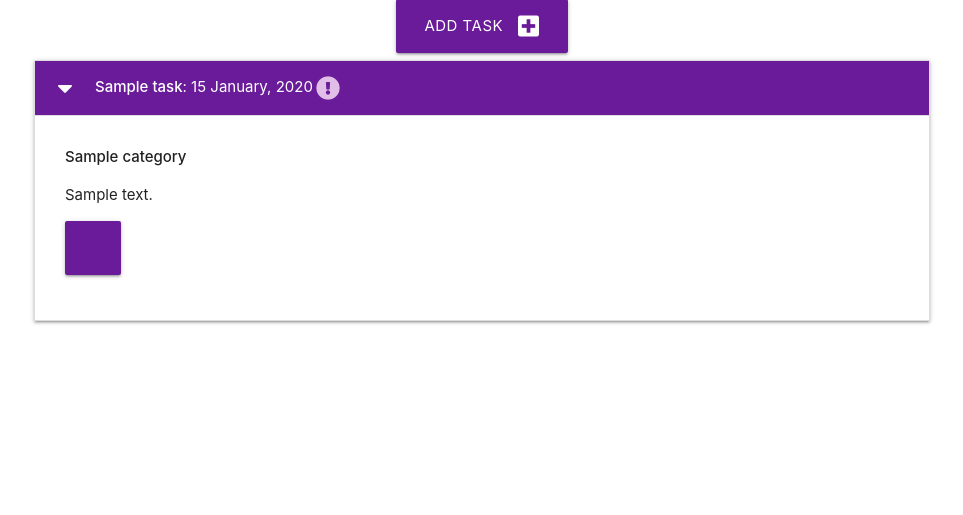
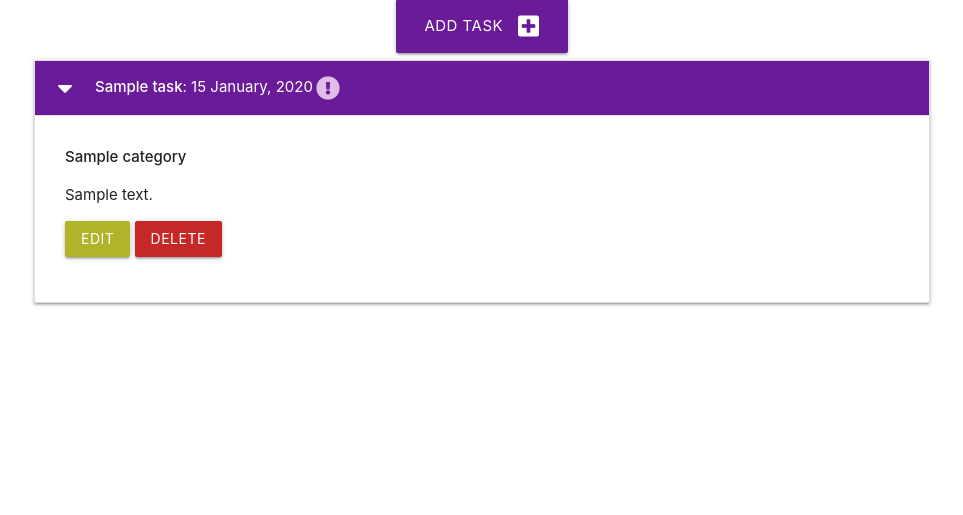
Before and after one commit to boatesj/task-manager, a Flask app: page / in a window 1280 px wide, after a click that opens the changed part. Shown: the part 180-695 px from the top of the page, without its empty margins (158-1121 px from the left). Run offline with Flask 3, Linux system fonts and the light colour scheme; tables that the repository leaves empty hold one stand-in row (values such as "Sample post").

Commit message:
Created a delete task button which sends http post request to the database to delete the  specified task

```diff
--- a/taskmanager/routes.py
+++ b/taskmanager/routes.py
@@ -72,3 +72,11 @@ def edit_task(task_id):
             task.category_id = request.form.get("category_id")
             db.session.commit()
     return render_template("edit_task.html", task=task, categories=categories)
+
+
+@app.route("/delete_task/<int:task_id>")
+def delete_task(task_id):
+    task = Task.query.get_or_404(task_id)
+    db.session.delete(task)
+    db.session.commit()
+    return redirect(url_for("home"))
--- a/taskmanager/templates/tasks.html
+++ b/taskmanager/templates/tasks.html
@@ -26,7 +26,8 @@
         <strong>{{ task.category }}</strong>
         <p>{{ task.task_description }}</p>
         <p>
-            <a href="{{ url_for('edit_task', task_id=task.id) }}" class="btn-large purple darken-3"></a>
+            <a href="{{ url_for('edit_task', task_id=task.id) }}" class="btn lime darken-2">Edit</a>
+            <a href="{{ url_for('delete_task', task_id=task.id)}}" class="btn red darken-3">Delete</a>
         </p>
       </div>
     </li>
```
